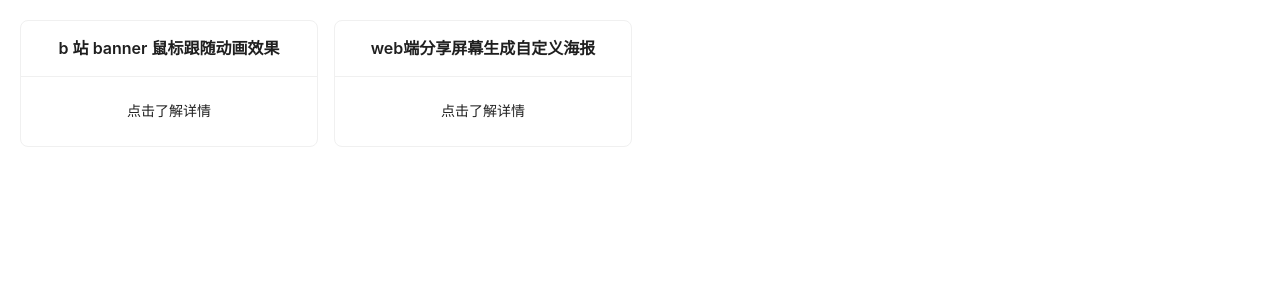
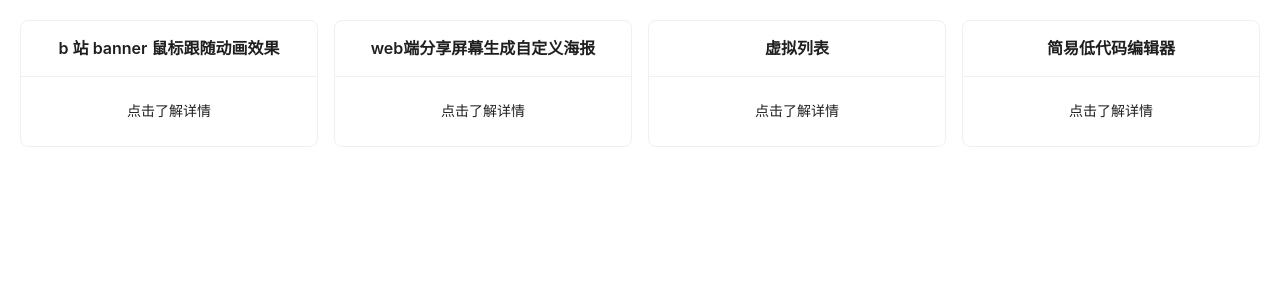
Before and after one commit to xiaojunnanya/demo, a React (Vite) app: page / in a window 1280 px wide. Shown: the top 300 px of the page. Built offline with nearby package versions, Linux system fonts and the light colour scheme.

Commit message:
feat: 添加低代码模块

```diff
--- a/index.html
+++ b/index.html
@@ -1,5 +1,5 @@
 <!doctype html>
-<html lang="en">
+<html lang="zh-CN">
   <head>
     <meta charset="UTF-8" />
     <link rel="icon" type="image/svg+xml" href="/vite.svg" />
--- a/src/router/index.tsx
+++ b/src/router/index.tsx
@@ -4,6 +4,8 @@
 const Home = lazy(() => import('../views/Home/index.tsx'))
 const Bilibanner = lazy(() => import('../views/pages/Bilibanner/index.tsx'))
 const Websharing = lazy(() => import('../views/pages/WebSharing/index.tsx'))
+const VirtualList = lazy(() => import('../views/pages/VirtualList/index.tsx'))
+const LowcodeEditor = lazy(() => import('../views/pages/LowcodeEditor/index.tsx'))
 
 const routes:RouteObject[] = [
     {
@@ -17,6 +19,14 @@
     {
         path:'/websharing',
         element: <Websharing />,
+    },
+    {
+        path:'/virtuallist',
+        element: <VirtualList />,
+    },
+    {
+        path:'/lowcodeEditor',
+        element: <LowcodeEditor />,
     }
 ]
 
--- a/src/views/Home/list.ts
+++ b/src/views/Home/list.ts
@@ -7,4 +7,12 @@
         id: '/websharing',
         title: 'web端分享屏幕生成自定义海报',
     },
+    {
+        id: '/virtuallist',
+        title: '虚拟列表',
+    },
+    {
+        id:'/lowcodeEditor',
+        title:'简易低代码编辑器'
+    }
 ]
--- /dev/null
+++ b/src/views/pages/LowcodeEditor/index.tsx
@@ -0,0 +1,7 @@
+import { memo } from 'react'
+
+export default memo(() => {
+  return (
+    <div>index</div>
+  )
+})
--- /dev/null
+++ b/src/views/pages/VirtualList/index.tsx
@@ -0,0 +1,7 @@
+import { memo } from 'react'
+
+export default memo(() => {
+  return (
+    <div>index</div>
+  )
+})
--- a/src/views/pages/WebSharing/index.tsx
+++ b/src/views/pages/WebSharing/index.tsx
@@ -34,7 +34,7 @@
 
 
 
-            // 克隆dom添加会报错：index.tsx:67 Uncaught (in promise) Unable to find element in cloned iframe
+            // 克隆dom添加会报错：Uncaught (in promise) Unable to find element in cloned iframe
             // const newDom = domRef.current.cloneNode(true) as HTMLDivElement
             // const dom = document.createElement("div")
             // dom.innerHTML = `<div>作者：鲸落</div>`
```
